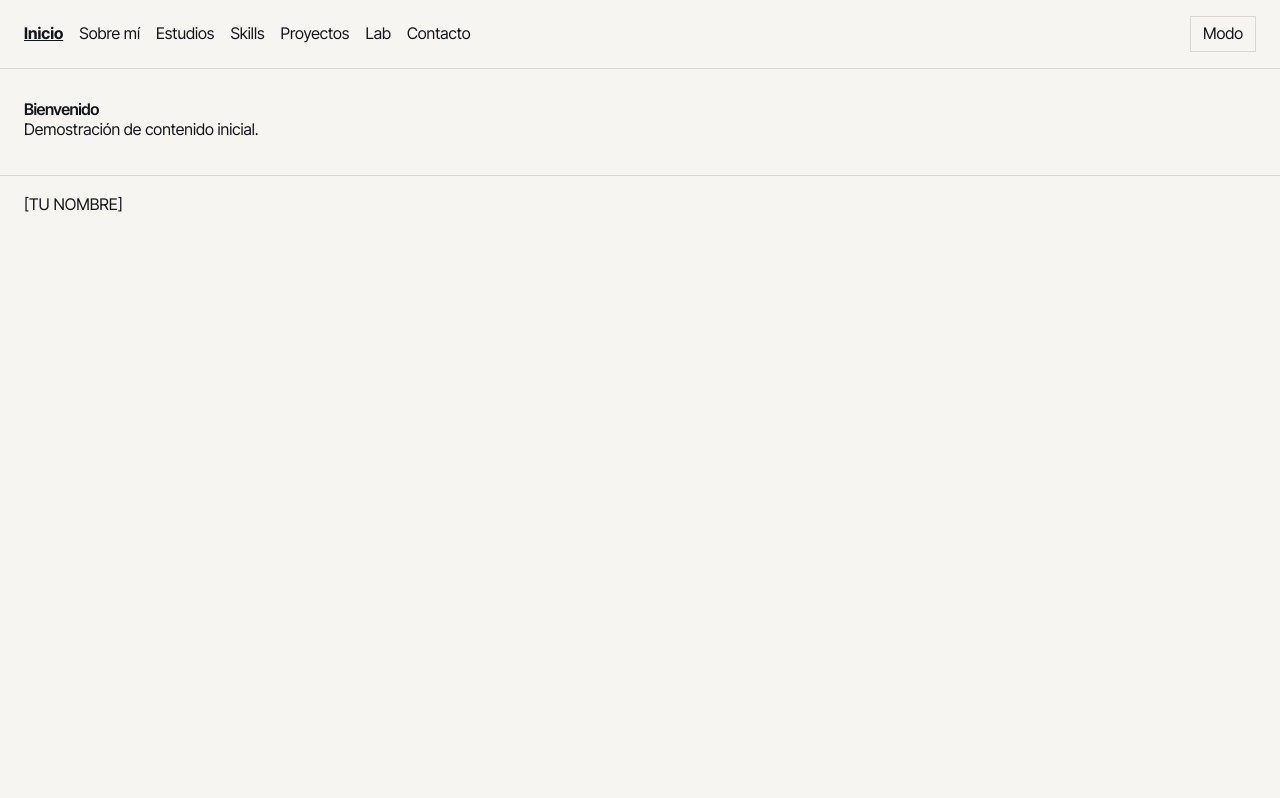
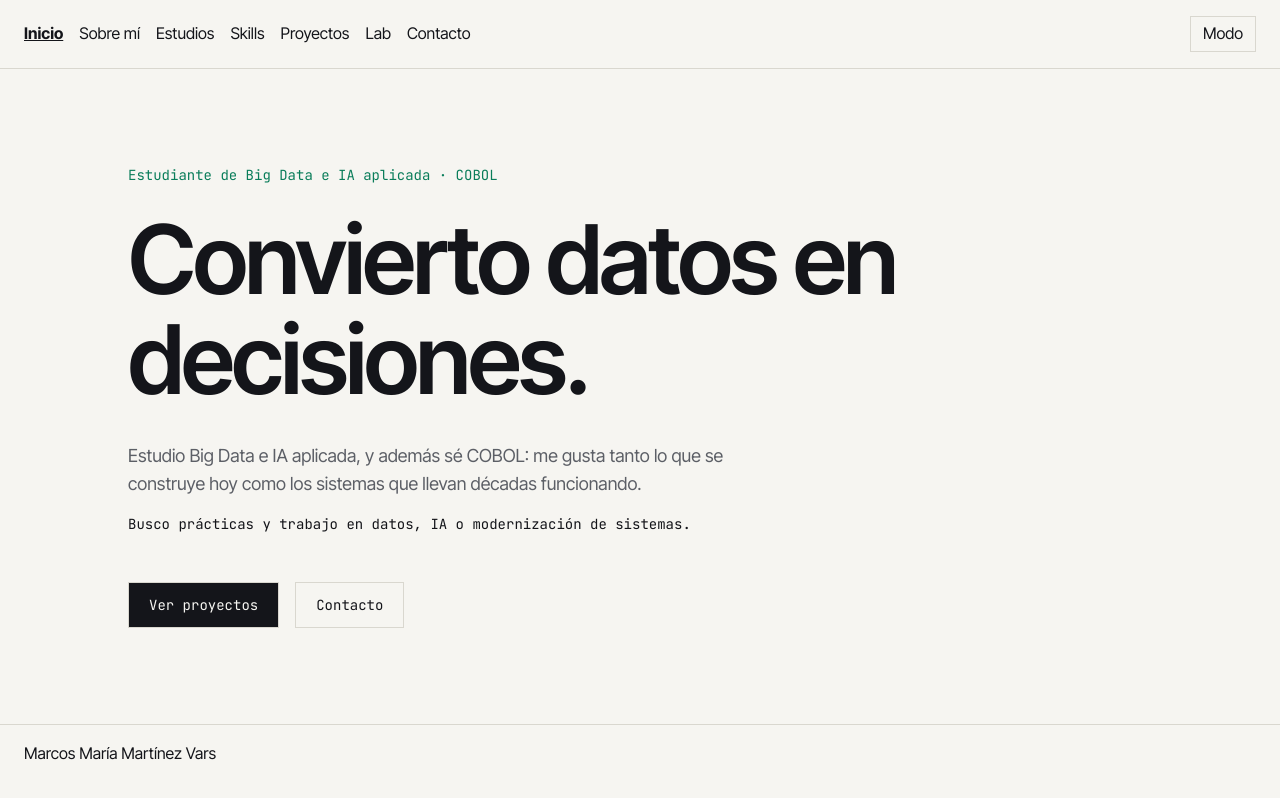
Before and after one commit to mmartinezvaras/https-mmartinezvaras.github.io, an Angular app: page /inicio in a window 1280 px wide. Built offline with nearby package versions, Linux system fonts and the light colour scheme.

Commit message:
Fase 3: Inicio y Sobre mi con contenido real

```diff
--- a/src/app/data/site.ts
+++ b/src/app/data/site.ts
@@ -1,7 +1,26 @@
+// TODO el contenido personal vive aquí. Lo que lleva [CORCHETES] hay que sustituirlo.
 export const site = {
-  name: "[TU NOMBRE]",
-  role: "[TU ROL]",
-  email: "[TU EMAIL]",
-  github: "[TU GITHUB]",
-  linkedin: "[TU LINKEDIN]"
+  name: 'Marcos María Martínez Vars',
+  role: 'Estudiante de Big Data e IA aplicada · COBOL',
+  tagline: 'Convierto datos en decisiones.',
+  intro:
+    'Estudio Big Data e IA aplicada, y además sé COBOL: me gusta tanto lo que se construye hoy como los sistemas que llevan décadas funcionando.',
+  seeking: 'Busco prácticas y trabajo en datos, IA o modernización de sistemas.',
+  email: '[TU EMAIL]',
+  github: '[TU GITHUB]',
+  linkedin: '[TU LINKEDIN]',
+  interests: [
+    {
+      title: 'Big Data',
+      text: 'Pipelines, procesamiento de grandes volúmenes de datos y analítica que ayude a decidir.',
+    },
+    {
+      title: 'COBOL',
+      text: 'Sistemas heredados y mainframe: entenderlos, mantenerlos y conectarlos con tecnologías actuales.',
+    },
+    {
+      title: 'IA',
+      text: 'IA aplicada e IA generativa: usarla en problemas reales, no solo en demos.',
+    },
+  ],
 };
--- a/src/app/pages/inicio/inicio.ts
+++ b/src/app/pages/inicio/inicio.ts
@@ -1,10 +1,32 @@
 import { Component } from '@angular/core';
-import { CommonModule } from '@angular/common';
+import { RouterLink } from '@angular/router';
+import { site } from '../../data/site';
 
 @Component({
   selector: 'app-inicio',
-  standalone: true,
-  imports: [CommonModule],
-  template: '<h1>Bienvenido</h1><p>Demostraci&#243;n de contenido inicial.</p>'
+  imports: [RouterLink],
+  template: `
+    <section class="mx-auto flex min-h-[70vh] max-w-5xl flex-col justify-center py-16">
+      <p class="font-mono text-sm text-accent">{{ site.role }}</p>
+      <h1 class="mt-6 max-w-4xl text-5xl font-semibold sm:text-7xl md:text-8xl">
+        {{ site.tagline }}
+      </h1>
+      <p class="mt-8 max-w-2xl text-lg text-muted">{{ site.intro }}</p>
+      <p class="mt-4 font-mono text-sm">{{ site.seeking }}</p>
+
+      <div class="mt-12 flex flex-wrap gap-4">
+        <a routerLink="/proyectos"
+           class="border border-fg bg-fg px-5 py-3 font-mono text-sm text-bg transition-opacity duration-200 hover:opacity-80">
+          Ver proyectos
+        </a>
+        <a routerLink="/contacto"
+           class="border border-line px-5 py-3 font-mono text-sm transition-colors duration-200 hover:border-accent hover:text-accent">
+          Contacto
+        </a>
+      </div>
+    </section>
+  `
 })
-export default class InicioComponent {}
+export default class Inicio {
+  site = site;
+}
--- a/src/app/pages/sobre-mi/sobre-mi.ts
+++ b/src/app/pages/sobre-mi/sobre-mi.ts
@@ -1,10 +1,31 @@
 import { Component } from '@angular/core';
-import { CommonModule } from '@angular/common';
+import { site } from '../../data/site';
 
 @Component({
   selector: 'app-sobre-mi',
-  standalone: true,
-  imports: [CommonModule],
-  template: '<h1>Sobre m&#237;</h1><p>Demostraci&#243;n de contenido sobre m&#237;.</p>'
+  template: `
+    <section class="mx-auto max-w-5xl py-16">
+      <p class="font-mono text-sm text-accent">01 / Sobre mí</p>
+      <h1 class="mt-4 text-4xl font-semibold sm:text-6xl">Datos, IA y sistemas que duran.</h1>
+
+      <div class="mt-12 grid gap-12 md:grid-cols-[2fr_3fr]">
+        <div>
+          <p class="text-lg text-muted">{{ site.intro }}</p>
+          <p class="mt-6 border-l-2 border-accent pl-4">{{ site.seeking }}</p>
+        </div>
+
+        <ul class="divide-y divide-line border-y border-line">
+          @for (item of site.interests; track item.title) {
+            <li class="grid gap-2 py-6 sm:grid-cols-[8rem_1fr]">
+              <h2 class="font-mono text-sm text-accent">{{ item.title }}</h2>
+              <p class="text-muted">{{ item.text }}</p>
+            </li>
+          }
+        </ul>
+      </div>
+    </section>
+  `
 })
-export default class SobreMiComponent {}
+export default class SobreMi {
+  site = site;
+}
```
